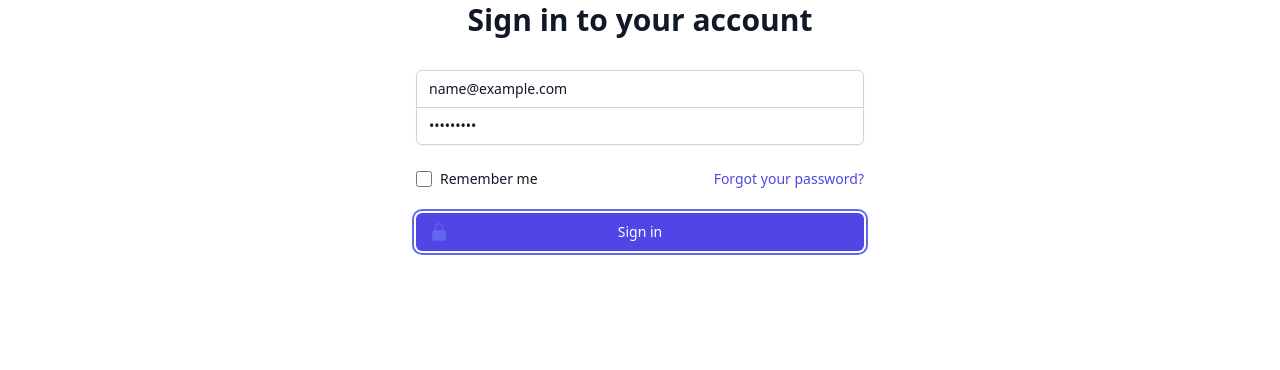
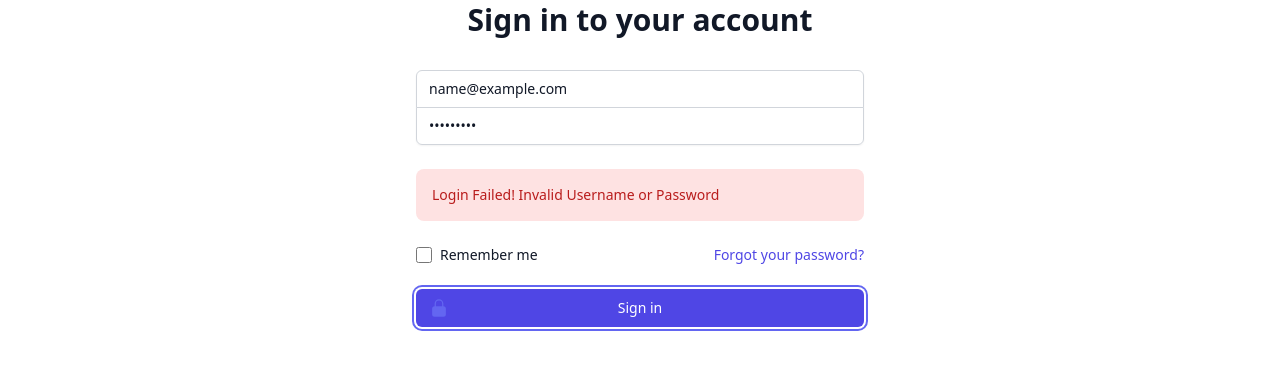
Before and after one commit to germanrogu/nextjs-dashboard-admin, a Next.js app: page /login in a window 1280 px wide. Both pictures are taken after typing "name@example.com", "Sample123" into the empty fields and a click on the button "Sign in". Shown: the part 290-660 px from the top of the page. Built offline with nearby package versions, Linux system fonts and the light colour scheme; no server answers.

Commit message:
Auth use and cookie config

```diff
--- a/src/components/LoginPage.jsx
+++ b/src/components/LoginPage.jsx
@@ -7,12 +7,18 @@ export default function LoginPage() {
   const emailRef = useRef(null);
   const passwordRef = useRef(null);
 
-  const handleSubmit = (e) => {
+  const handleSubmit = async (e) => {
     e.preventDefault();
     const email = emailRef.current.value;
     const password = passwordRef.current.value;
 
-    auth.signIn(email, password).then((res) => console.log('LOGIN'));
+    try {
+      await auth.signIn(email, password);
+      console.log('login success', auth.user);
+    } catch (error) {
+      console.log('login failed');
+      auth.setError('Invalid Username or Password');
+    }
   };
 
   return (
@@ -64,6 +70,15 @@ export default function LoginPage() {
               </div>
             </div>
 
+            {auth.error ? (
+              <div
+                className="p-4 mb-4 text-sm text-red-700 bg-red-100 rounded-lg dark:bg-red-200 dark:text-red-800"
+                role="alert"
+              >
+                <span className="font-medium">Login Failed!</span> {auth.error}
+              </div>
+            ) : null}
+
             <div className="flex items-center justify-between">
               <div className="flex items-center">
                 <input
--- a/src/hooks/useAuth.js
+++ b/src/hooks/useAuth.js
@@ -16,6 +16,7 @@ export const useAuth = () => {
 
 function useProviderAuth() {
   const [user, setUser] = useState(null);
+  const [error, setError] = useState();
 
   const signIn = async (email, password) => {
     const options = {
@@ -30,16 +31,23 @@ function useProviderAuth() {
         { email, password },
         options
       );
-      console.log(data.access_token);
-      setUser(data.access_token);
-      //   Cookies.set('token', access_token);
+      if (data.access_token) {
+        const token = data.access_token;
+        Cookies.set('token', token, { expires: 5 });
+
+        axios.defaults.headers.Authorization = `Bearer ${token}`;
+        const { data: user } = await axios.get(endpoints.auth.profile);
+        setUser(user);
+      }
     } catch (error) {
-      console.error(error);
+      throw new Error(error);
     }
   };
 
   return {
     user,
+    error,
+    setError,
     signIn,
   };
 }
```
